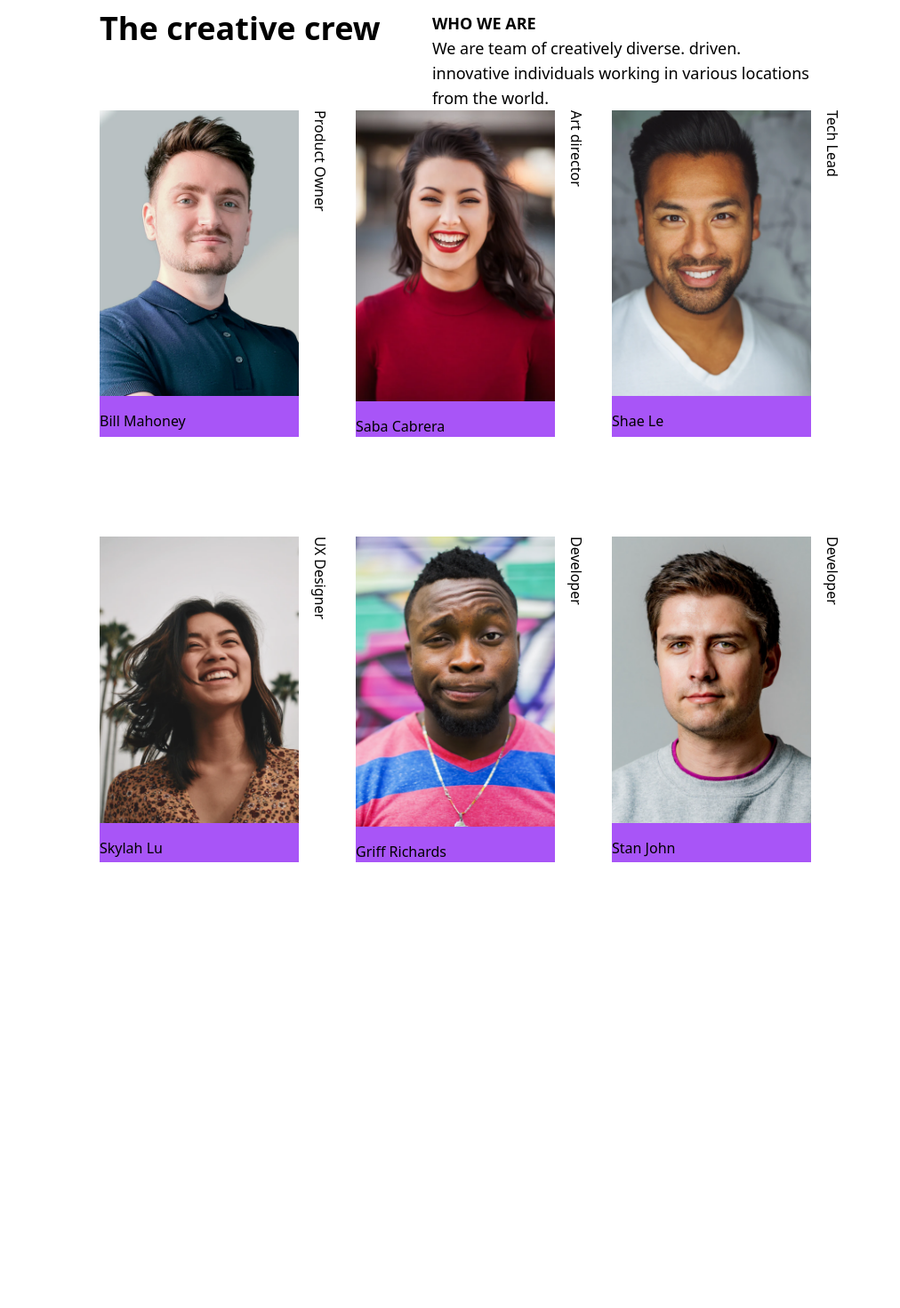
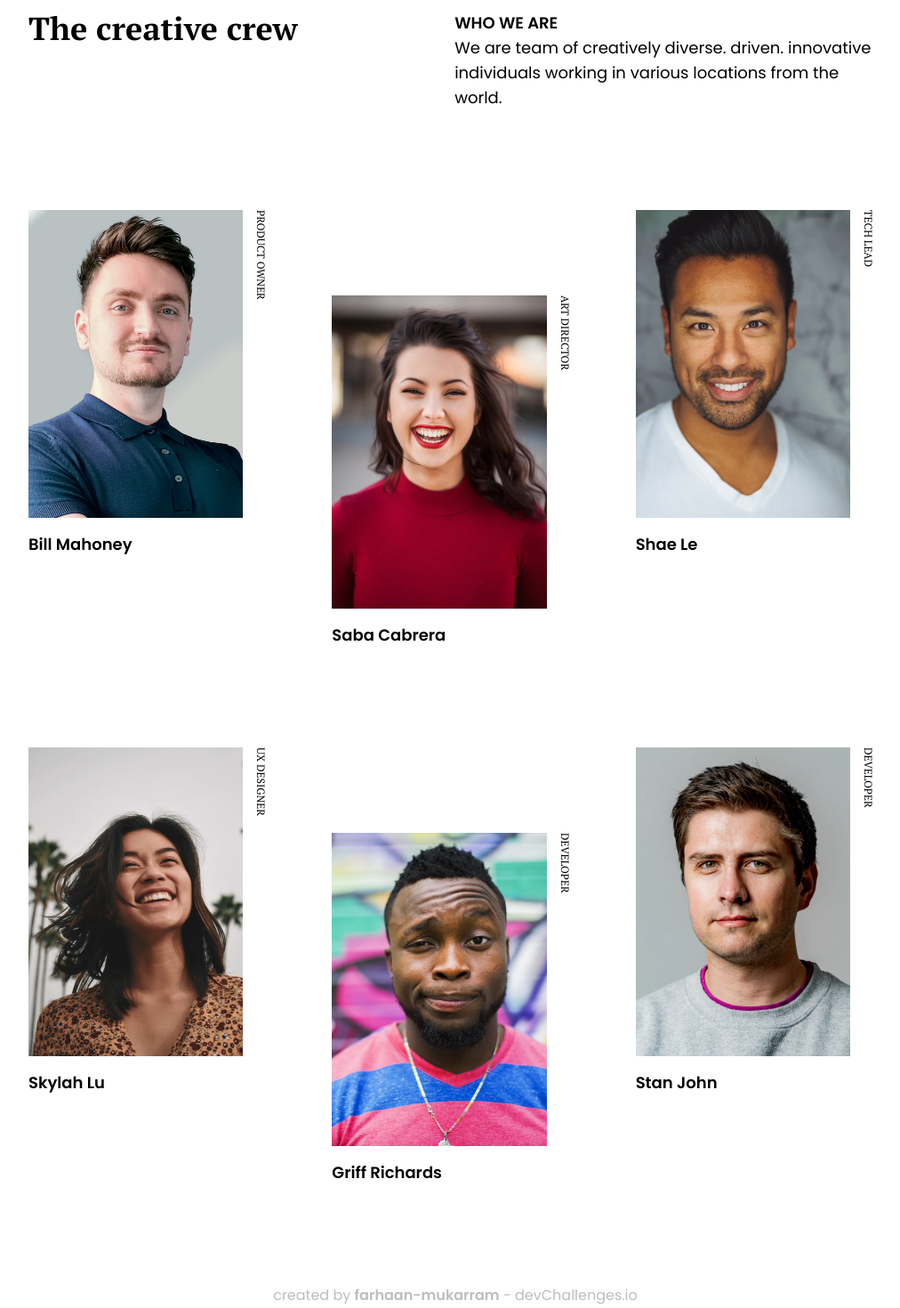
Before and after one commit to farhaan-mukarram/dev-challenges-my-team-page, a React (Vite) app: page / in a window 1280 px wide. Shown: the part 100-1570 px from the top of the page at 89% size, without its empty margins (128-1140 px from the left). Before the commit the page ends 1181 px from the top, so only its background shows below. Built offline with nearby package versions, Linux system fonts and the light colour scheme.

Commit message:
Implement desktop view

```diff
--- a/index.html
+++ b/index.html
@@ -3,7 +3,13 @@
   <head>
     <meta charset="UTF-8" />
     <meta name="viewport" content="width=device-width, initial-scale=1.0" />
-    <title>Vite + React + TS</title>
+    <link rel="preconnect" href="https://fonts.googleapis.com" />
+    <link rel="preconnect" href="https://fonts.gstatic.com" crossorigin />
+    <link
+      href="https://fonts.googleapis.com/css2?family=PT+Serif:wght@400;700&family=Poppins:wght@400;600&display=swap"
+      rel="stylesheet"
+    />
+    <title>The Creative Crew</title>
   </head>
   <body>
     <div id="root"></div>
--- a/src/App.tsx
+++ b/src/App.tsx
@@ -16,9 +16,12 @@ const App = () => {
   ];
 
   return (
-    <div className="flex flex-col px-60 py-28">
+    <div className="mx-auto max-w-7xl">
+      <div className="flex flex-col min-h-screen px-40 py-28 space-y-28">
         <div className="flex items-start">
-        <p className="text-4xl font-bold basis-full">The creative crew</p>
+          <p className="text-4xl font-bold basis-full font-pt-serif">
+            The creative crew
+          </p>
 
           <div className="flex flex-col basis-auto">
             <p className="text-lg font-semibold">WHO WE ARE</p>
@@ -29,27 +32,51 @@ const App = () => {
           </div>
         </div>
 
-      <main>
-        {/*
+        <main className="grid grid-cols-3 gap-x-16 gap-y-28 [&>*:nth-child(3n+2)]:mt-24">
+          {crewMembers.map(({ name, title, picture }, idx) => (
+            <figure key={idx} className="flex flex-col space-y-4">
+              <figure className="flex items-start space-x-3">
+                <img
+                  src={picture}
+                  alt={`${name}'s photo`}
+                  className="max-w-[87%]"
+                />
 
-        <div className="grid grid-cols-3 gap-x-16 gap-y-28 [&>*:nth-child(3n+2)]:bg-red-500 [&>*:nth-child(3n+2)]:mt-5">
-        */}
-        <div className="grid grid-cols-3 gap-x-16 gap-y-28">
-          {crewMembers.map(({ name, title, picture }, idx) => (
-            <figure
-              key={idx}
-              className="relative flex flex-col space-y-4 bg-purple-500"
-            >
-              <figure className="flex items-start space-x-3">
-                <img src={picture} alt={`${name}'s photo`} />
-                <figcaption className="writing-vertical-lr">{title}</figcaption>
+                <figcaption className="text-xs font-normal uppercase writing-vertical-lr font-pt-serif">
+                  {title}
+                </figcaption>
               </figure>
 
-              <figcaption>{name}</figcaption>
+              <figcaption className="text-lg font-semibold">{name}</figcaption>
             </figure>
           ))}
+        </main>
       </div>
-      </main>
+
+      <footer className="mb-6">
+        <p className="font-medium text-center font-montserrat text-[#BDBDBD]">
+          created by{" "}
+          <span className="font-bold">
+            <a
+              href="https://github.com/farhaan-mukarram/"
+              target="_blank"
+              rel="noopener noreferrer"
+              className="hover:underline"
+            >
+              farhaan-mukarram
+            </a>
+          </span>
+          {" - "}
+          <a
+            href="https://devchallenges.io/"
+            target="_blank"
+            rel="noopener noreferrer"
+            className="hover:underline"
+          >
+            devChallenges.io
+          </a>
+        </p>
+      </footer>
     </div>
   );
 };
--- a/src/index.css
+++ b/src/index.css
@@ -7,3 +7,9 @@
     writing-mode: vertical-lr;
   }
 }
+
+@layer base {
+  html {
+    font-family: "Poppins", sans-serif;
+  }
+}
--- a/tailwind.config.js
+++ b/tailwind.config.js
@@ -2,7 +2,12 @@
 export default {
   content: ["./index.html", "./src/**/*.{js,ts,jsx,tsx}"],
   theme: {
-    extend: {},
+    extend: {
+      fontFamily: {
+        "pt-serif": ['"PT Serif"', "serif"],
+        poppins: ["Poppins", "sans-serif"],
+      },
+    },
   },
   plugins: [],
 };
```
Lines whose indentation alone changed are shown as unchanged.
